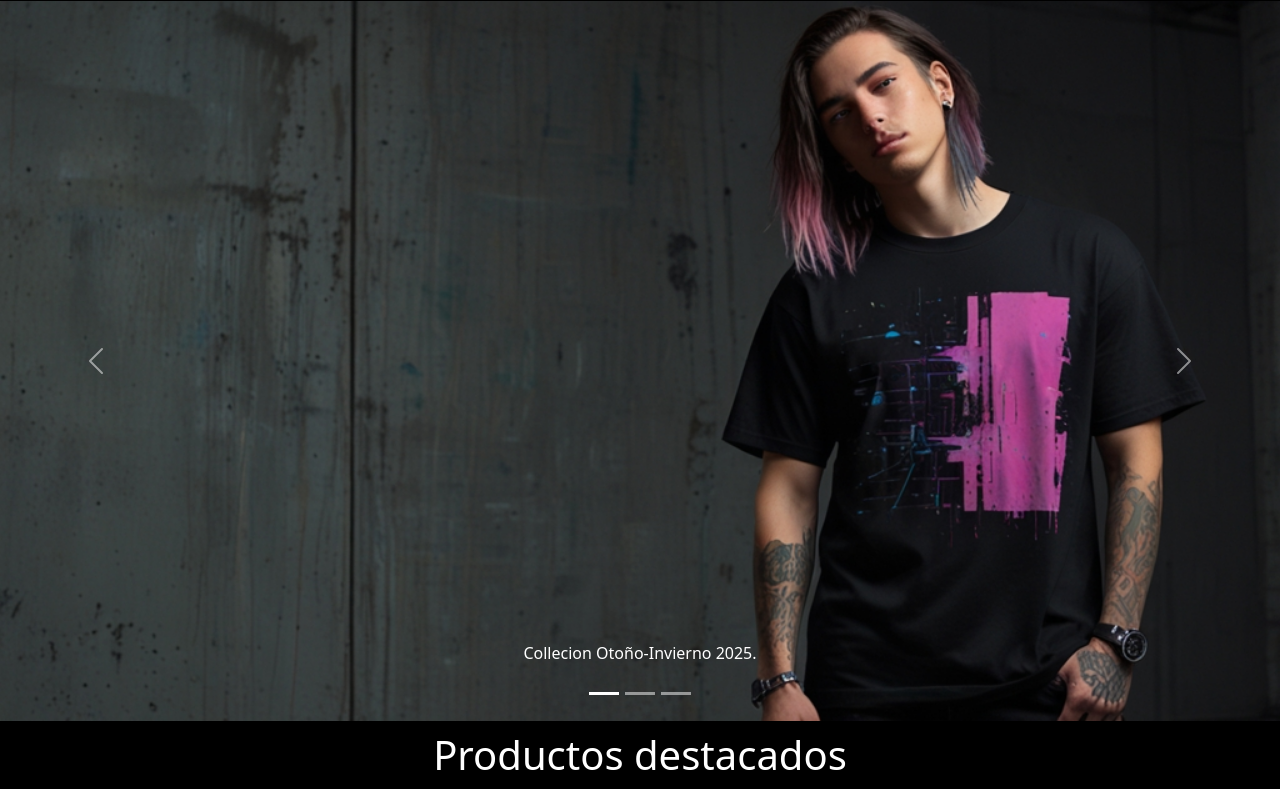
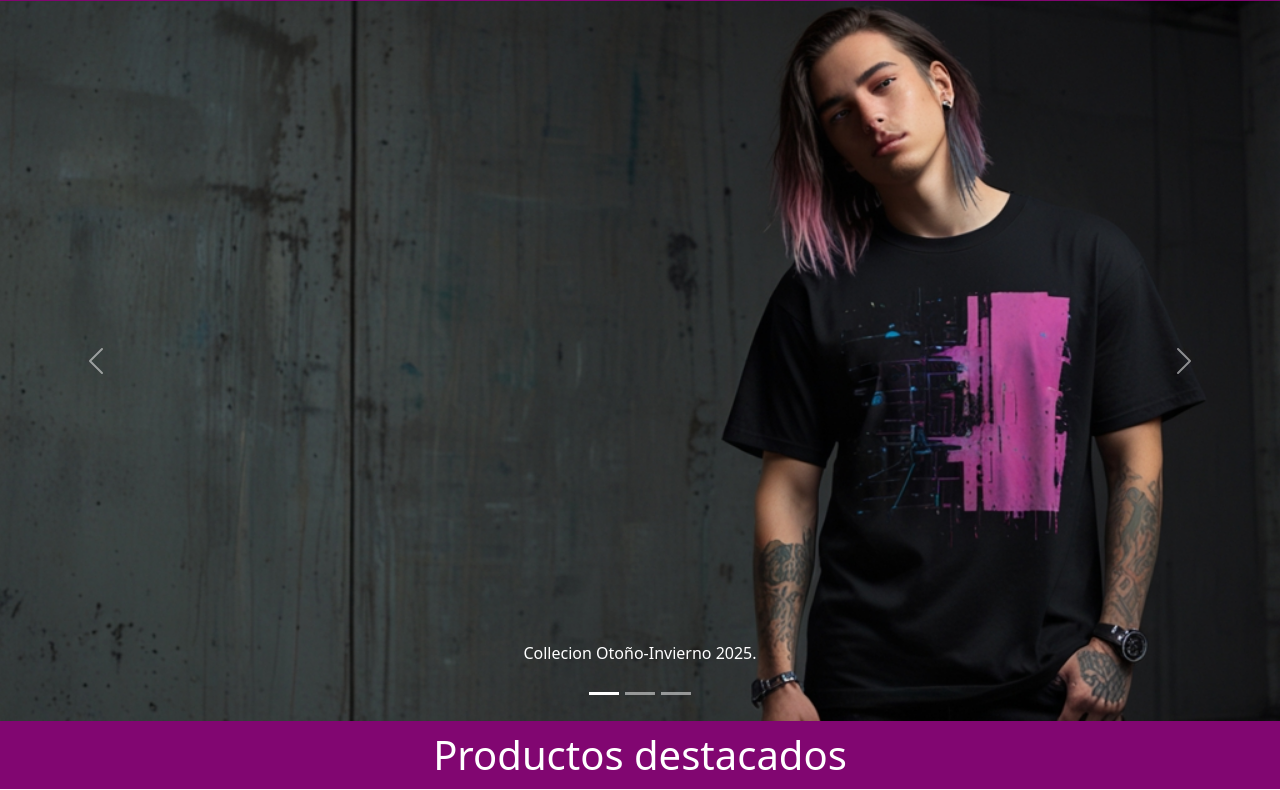
Before and after one commit to Emacord/marca, a website: page index.html in a window 1280 px wide. Shown: the part 65-855 px from the top of the page. Drawn offline with nearby package versions, Linux system fonts and the light colour scheme; files that its build step writes are made by us from their sources.

Commit message:
cambie un color para probar

```diff
--- a/scss/_variables.scss
+++ b/scss/_variables.scss
@@ -1,4 +1,4 @@
-$black: #000;
+$black: #810671;
 $white: #fff;
 
 $gray-light: #f0f0f3;
```
